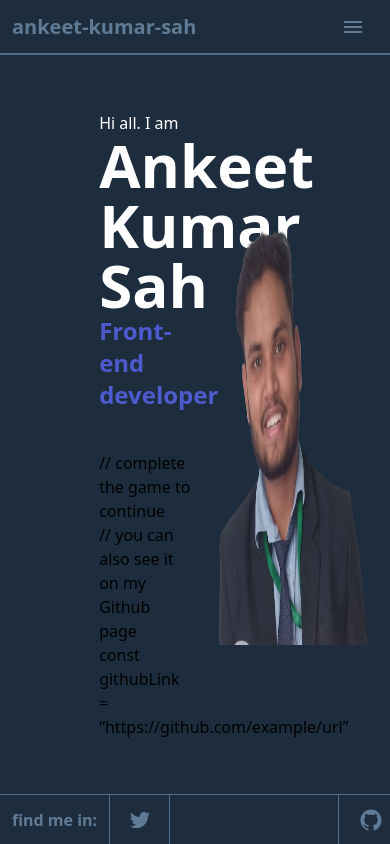
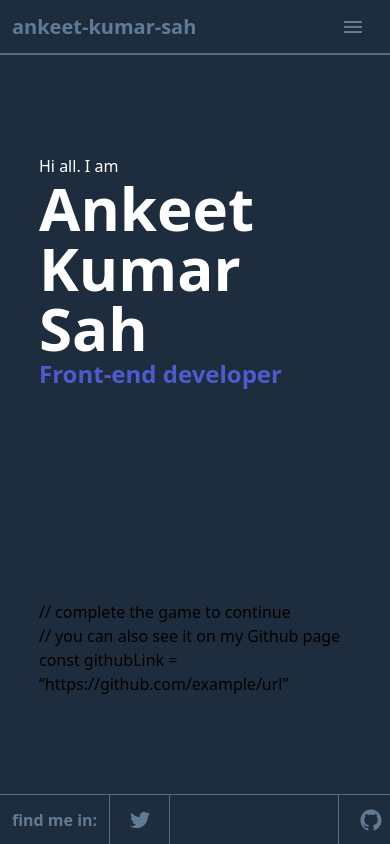
Before and after one commit to AnkeetSah/my_portfolio01, a React (Vite) app: page / in a window 390 px wide. Built offline with nearby package versions, Linux system fonts and the light colour scheme.

Commit message:
completed home page responsivness

```diff
--- a/src/pages/Home/Home.jsx
+++ b/src/pages/Home/Home.jsx
@@ -4,16 +4,16 @@ const Home = () => {
   return (
     <div className="bg-primary  min-h-[calc(100vh-104px)] flex  justify-center items-center gap-5  ">
        <div
-        className="h-[400px]  w-[43%] flex flex-col justify-center gap-10 pl-19  "
+        className="lg:h-[400px] xs:min-h-[calc(80vh-134px)]   lg:w-[43%] flex flex-col xs:justify-between xs:items-center  lg:justify-center gap-10 lg:pl-19  "
 
       >
-       <div className='w-full '>
+       <div className=' xs:w-[80%]   '>
        <p className='text-white'>Hi all. I am</p>
        <h2 className='text-6xl font-bold text-white'>Ankeet Kumar Sah</h2>
        <h3 className='text-2xl font-semibold text-[#4D5BCE]'> Front-end developer</h3>
        </div>
 
-       <div>
+       <div className='xs:w-[80%]  '>
       <p> // complete the game to continue</p>
        <p>// you can also see it on my Github page</p>
        <p>const githubLink = “https://github.com/example/url”</p>
@@ -23,7 +23,7 @@ const Home = () => {
       </div>
       {/* -------------------------------------------------- */}
        <div
-        className="h-full w-[40%] flex  justify-center items-center"
+        className="h-full xs:hidden w-[40%] lg:flex  justify-center items-center"
       av
       >
         <img className="h-[440px]" src="/assests/images/me.png" alt="Profile" />
```
